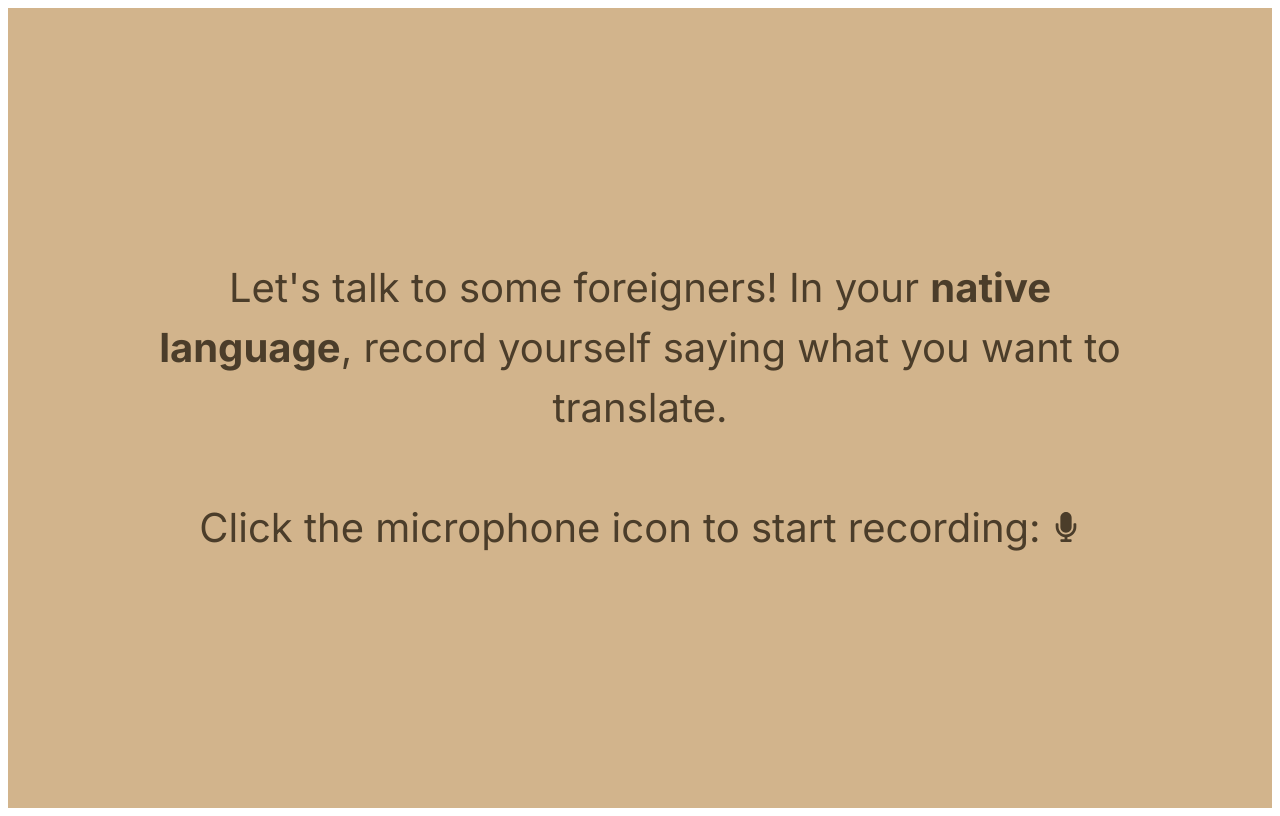
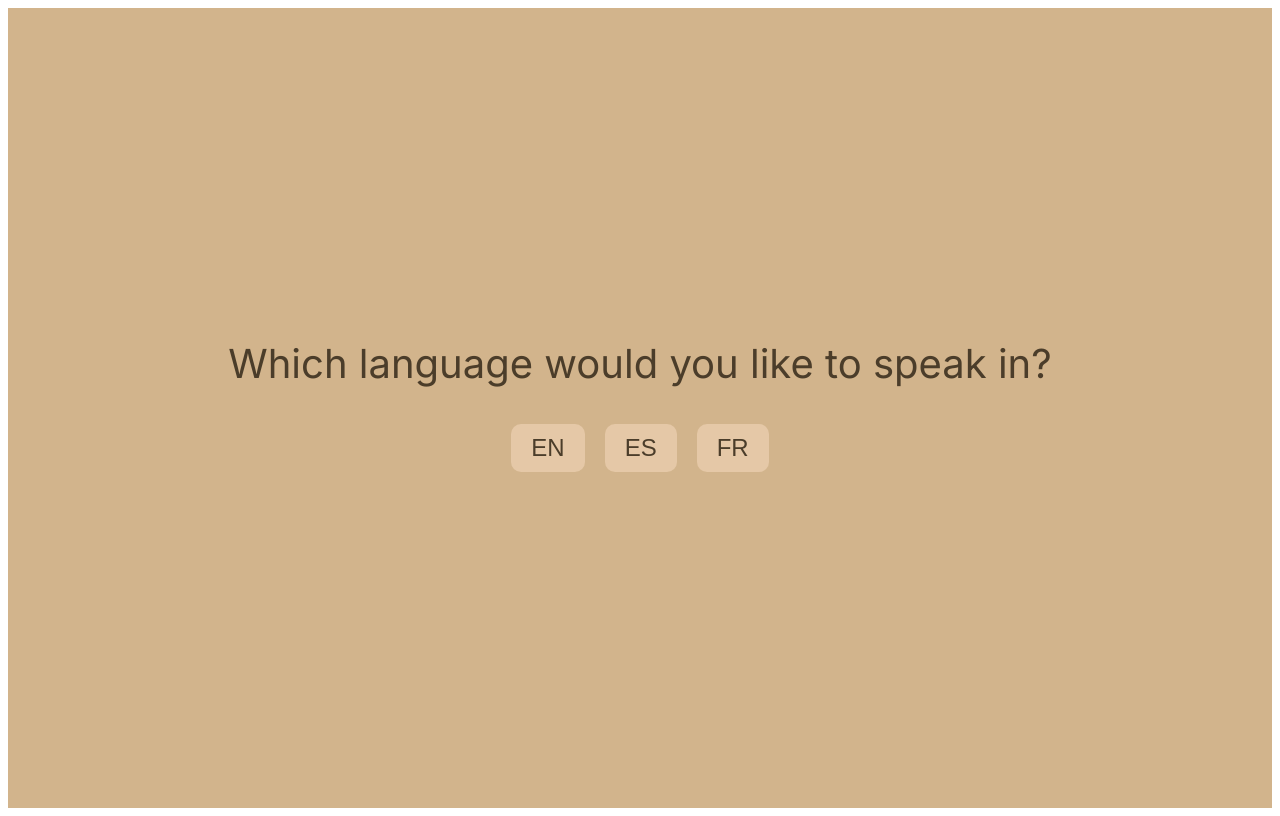
Before and after one commit to Boomaa23/speak-easy, a React (Create React App) app in the folder client/: page /communicate in a window 1280 px wide. Built offline with nearby package versions, Linux system fonts and the light colour scheme.

Commit message:
modified order of inputs on CommunicatePage

```diff
--- a/client/src/pages/CommunicatePage.js
+++ b/client/src/pages/CommunicatePage.js
@@ -9,7 +9,7 @@ const CommunicatePage = () => {
   const [recorder, setRecorder] = useState(null);
   const [dots, setDots] = useState('');
   const [selectedLanguage, setSelectedLanguage] = useState('');
-  const [showLanguageSelection, setShowLanguageSelection] = useState(false);
+  const [showRecordingSection, setShowRecordingSection] = useState(false); // Change this to control the recording section
   const [playingAudio, setPlayingAudio] = useState(false);
   const [translatedAudioURL, setTranslatedAudioURL] = useState(''); // URL for translated audio
   const navigate = useNavigate();
@@ -75,6 +75,7 @@ const CommunicatePage = () => {
   // Function to handle language selection
   const handleLanguageSelect = (language) => {
     setSelectedLanguage(language);
+    setShowRecordingSection(true); // Show the recording section after language selection
   };
 
   // Function to play the translated audio
@@ -90,35 +91,10 @@ const CommunicatePage = () => {
     }
   };
 
-  // Function to show language selection after "Done" is pressed
-  const handleDone = () => {
-    setShowLanguageSelection(true);
-  };
-
   return (
     <div className="page-container">
-      <div className="core-text">
-        Let's talk to some foreigners! In your <span className="highlight-bold">native language</span>,
-        record yourself saying what you want to translate.
-        <br />
-        <br />
-        Click the microphone icon to start recording:
-        <span className={`mic-icon ${isRecording ? 'recording' : ''}`} onClick={toggleRecording}>
-          <FaMicrophone size={30} />
-        </span>
-      </div>
-      {isRecording && (
-        <div className="recording-status">Recording{dots}</div>
-      )}
-      {audioURL && !isRecording && (
-        <div className="actions">
-          <button className="action-btn" onClick={toggleRecording}>Record Again</button>
-          <button className="action-btn done-btn" onClick={handleDone}>Done</button>
-        </div>
-      )}
-
       {/* Language Selection */}
-      {showLanguageSelection && (
+      {!selectedLanguage && (
         <>
           <div className="core-text">
             Which language would you like to speak in?
@@ -129,12 +105,36 @@ const CommunicatePage = () => {
                 key={lang}
                 className={`language-btn ${selectedLanguage === lang ? 'selected' : ''}`}
                 onClick={() => handleLanguageSelect(lang)}
-                disabled={selectedLanguage} // Disable if a language is already selected
               >
                 {lang}
               </button>
             ))}
           </div>
+        </>
+      )}
+
+      {/* Show recording section only after a language is selected */}
+      {showRecordingSection && (
+        <>
+          <div className="core-text">
+            Let's talk to some foreigners! In your <span className="highlight-bold">native language</span>,
+            record yourself saying what you want to translate.
+            <br />
+            <br />
+            Click the microphone icon to start recording:
+            <span className={`mic-icon ${isRecording ? 'recording' : ''}`} onClick={toggleRecording}>
+              <FaMicrophone size={30} />
+            </span>
+          </div>
+
+          {isRecording && (
+            <div className="recording-status">Recording{dots}</div>
+          )}
+          {audioURL && !isRecording && (
+            <div className="actions">
+              <button className="action-btn" onClick={toggleRecording}>Record Again</button>
+            </div>
+          )}
 
           {/* Translated Text Section */}
           {translatedAudioURL && (
--- a/client/src/pages/TrainingInputPage.js
+++ b/client/src/pages/TrainingInputPage.js
@@ -64,7 +64,7 @@ const TrainingInputPage = () => {
       const formData = new FormData(); // Create FormData here
       formData.append('audio', audioBlob, 'audio.mp3');
       // Send audio to backend (example: using fetch)
-      const response = await fetch('http://localhost:5000/api/train', {
+      const response = await fetch('http://127.0.0.1:5000/api/train', {
         method: 'POST',
         body: formData
       });
@@ -73,9 +73,11 @@ const TrainingInputPage = () => {
         throw new Error(`Error: ${response.statusText}`);
       }
       const data = await response.json();  // Parse JSON response
-      console.log(data)
-      //user_id = data.get("user_id")
-      // Navigate to output page
+
+      let user_id = data.user_id;
+
+      document.cookie = `user_id=${user_id}; path=/; expires=${new Date(Date.now() + 7 * 24 * 60 * 60 * 1000).toUTCString()}`;
+
       navigate('/choosetool');
     }
   };
```
